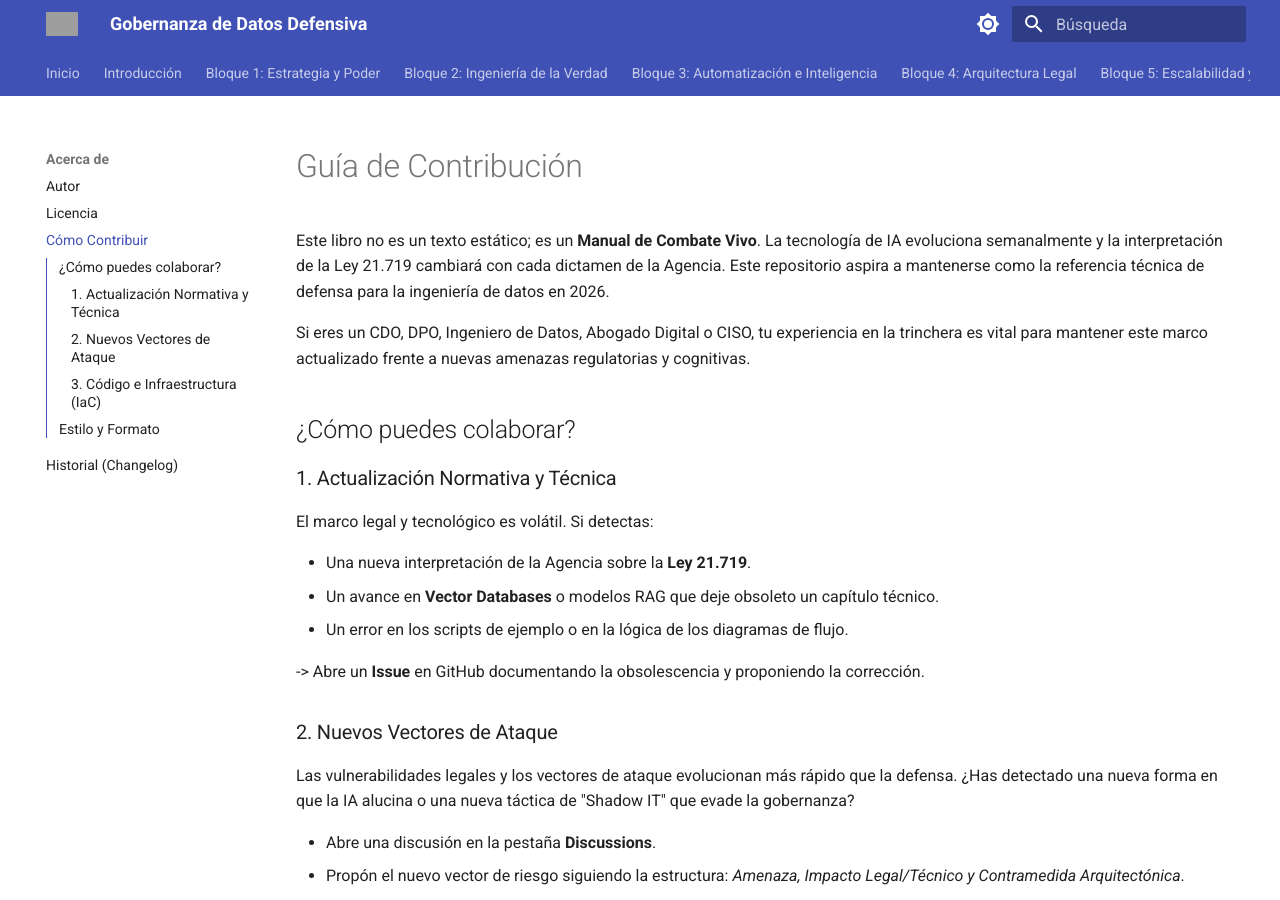
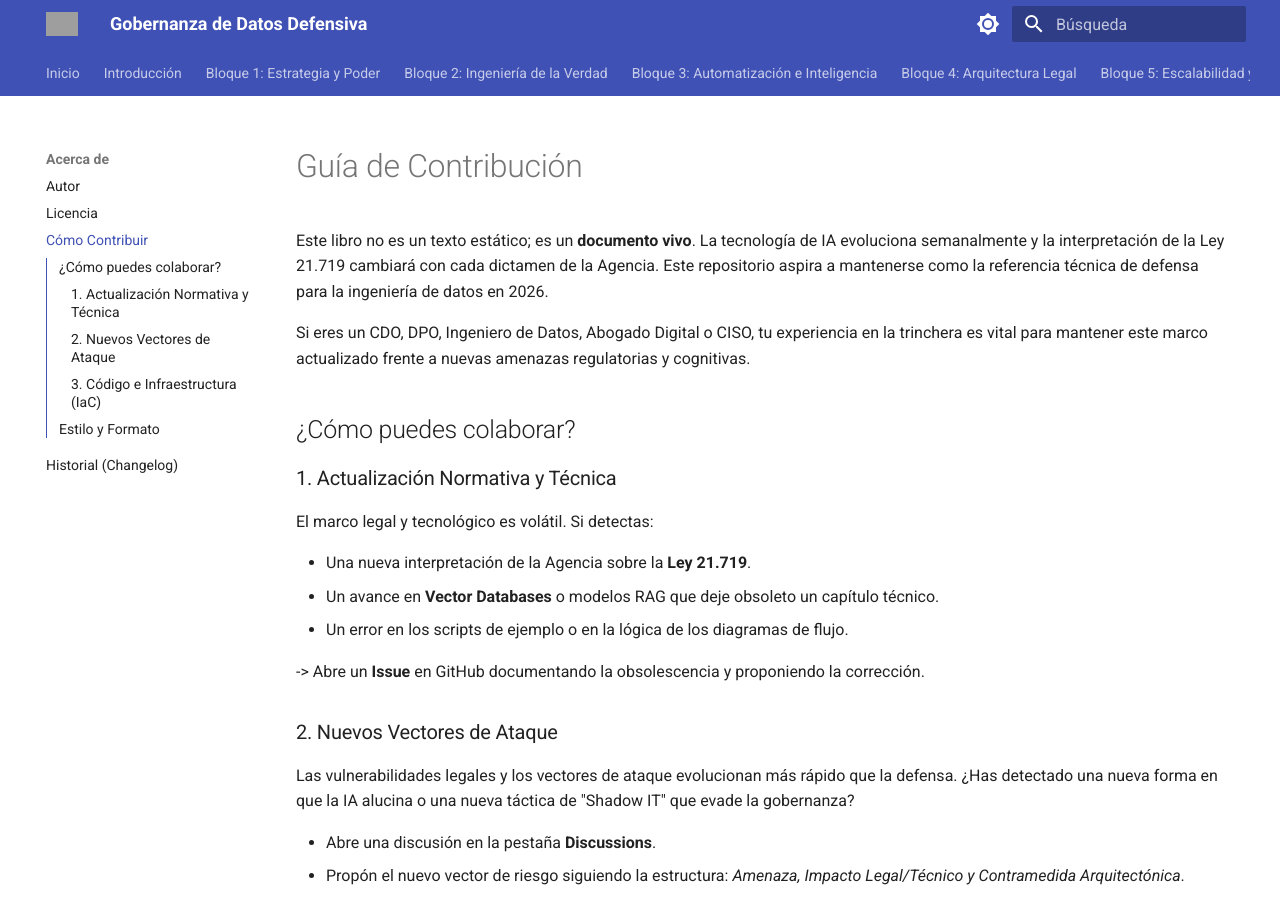
Before and after one commit to jccarvajal/gobernanza-datos, an MkDocs documentation site: the page built from docs/acerca/contribuir.md, in a window 1280 px wide and 900 px high. Built offline with MkDocs 1.6.1 and Material for MkDocs 9.7.7, drawn with Linux system fonts in a browser that asks for light colours; grey boxes are pictures that could not be loaded.

Commit message:
Update contribuir.md

```diff
--- a/docs/acerca/contribuir.md
+++ b/docs/acerca/contribuir.md
@@ -1,6 +1,6 @@
 # Guía de Contribución
 
-Este libro no es un texto estático; es un **Manual de Combate Vivo**. La tecnología de IA evoluciona semanalmente y la interpretación de la Ley 21.719 cambiará con cada dictamen de la Agencia. Este repositorio aspira a mantenerse como la referencia técnica de defensa para la ingeniería de datos en 2026.
+Este libro no es un texto estático; es un **documento vivo**. La tecnología de IA evoluciona semanalmente y la interpretación de la Ley 21.719 cambiará con cada dictamen de la Agencia. Este repositorio aspira a mantenerse como la referencia técnica de defensa para la ingeniería de datos en 2026.
 
 Si eres un CDO, DPO, Ingeniero de Datos, Abogado Digital o CISO, tu experiencia en la trinchera es vital para mantener este marco actualizado frente a nuevas amenazas regulatorias y cognitivas.
 
```
